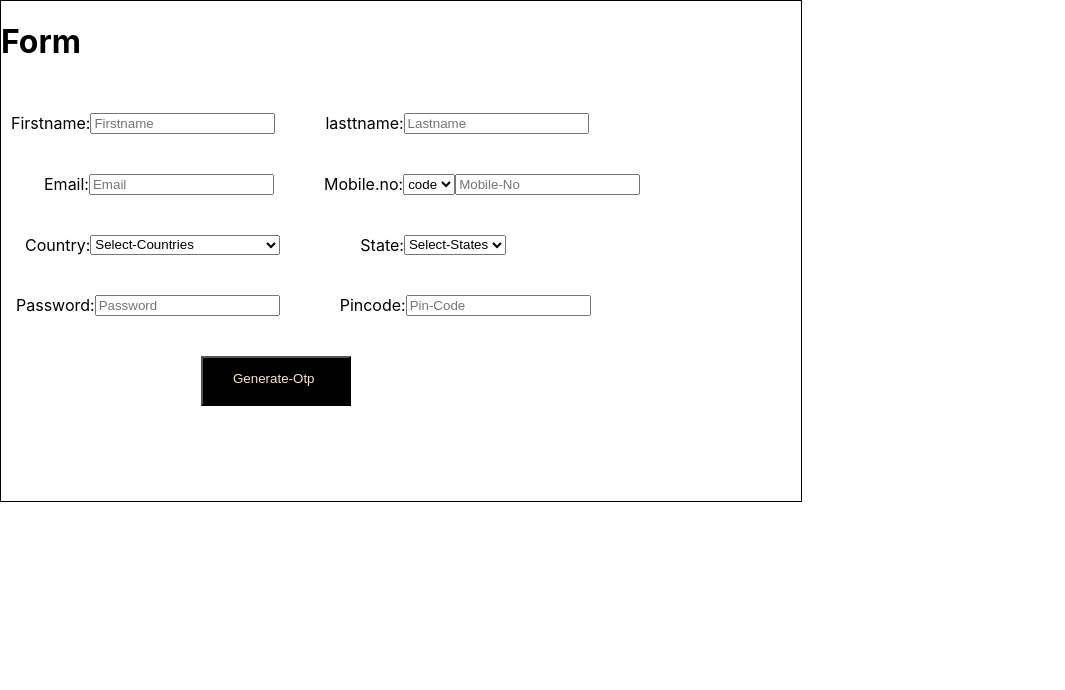
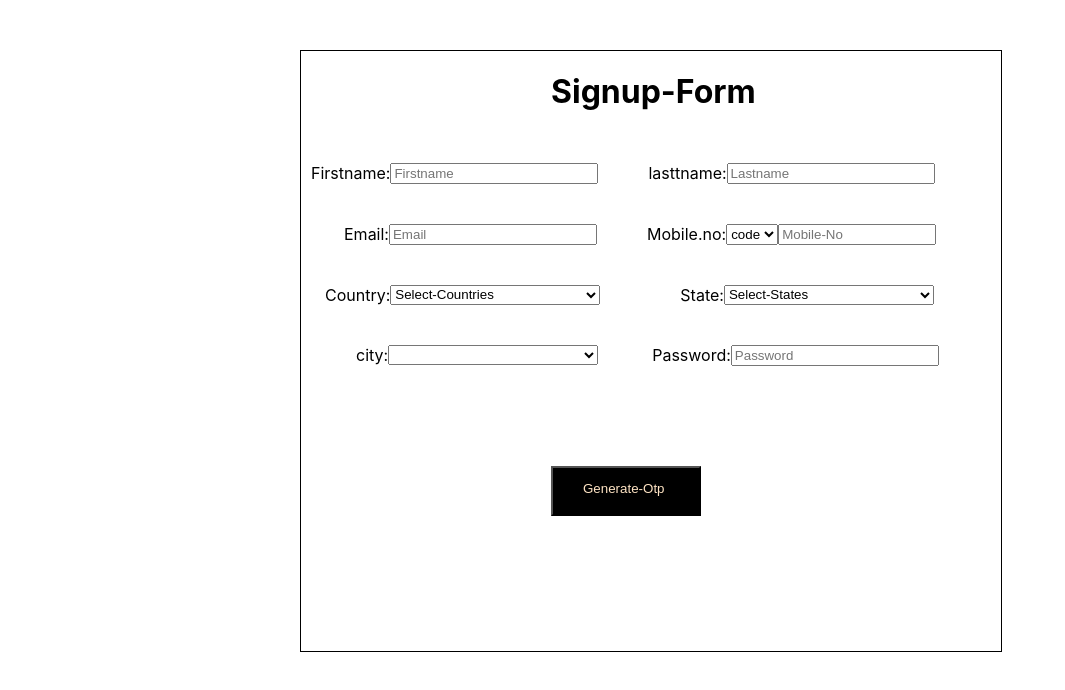
Before and after one commit to Prathvinagar/Login-with-otp, a React (Create React App) app: page /signup in a window 1280 px wide. Shown: the top 690 px of the page, without its empty margins (0-1065 px from the left). Built offline with nearby package versions, Linux system fonts and the light colour scheme; what country-state-city would draw is missing.

Commit message:
fix:validation

```diff
--- a/package.json
+++ b/package.json
@@ -11,6 +11,7 @@
     "@testing-library/jest-dom": "^5.16.5",
     "@testing-library/react": "^13.4.0",
     "@testing-library/user-event": "^13.5.0",
+    "cities": "^2.0.0",
     "country-codes-list": "^1.6.10",
     "country-state-city": "^3.1.4",
     "material-icons-react": "^1.0.4",
--- a/src/folder/Signup.js
+++ b/src/folder/Signup.js
@@ -6,6 +6,7 @@ import Countrycode from "../folder/Countrycode.json";
 import { useNavigate } from "react-router-dom";
 import { Password } from "@mui/icons-material";
 import PhoneInput from "react-phone-number-input";
+import { Country, State, city } from "country-state-city";
 
 const Signup = () => {
   const [firstname, setFirstName] = useState("");
@@ -21,9 +22,11 @@ const Signup = () => {
   const [emailError, setEmailError] = useState(false);
   const [nameError, setNameError] = useState(false);
   const [countryid, setCountryid] = useState();
+  const [city, setCity] = useState();
   const [states, setStates] = useState([]);
   const [stateid, setStateid] = useState();
   const [otp, setOtp] = useState("");
+  const [emptyerror, setEmptyerror] = useState(false);
 
   const navigate = useNavigate();
 
@@ -36,19 +39,22 @@ const Signup = () => {
   const handleFirst = (e) => {
     const fname = e.target.value;
 
-    if (fname.length <= 3) {
-      setNameError(true);
+    if (!fname) {
+      setNameError("Please Enter Firstname");
+    } else if (fname.length <= 3) {
+      setNameError("Name length must be greater then 2 characters");
     } else {
-      setNameError(false);
+      setNameError("");
     }
     setFirstName(fname);
   };
 
   const handleLast = (e) => {
     const lname = e.target.value;
-
-    if (lname.length <= 3) {
-      setLError(true);
+    if (!lname) {
+      setLError("Please Enter lastname");
+    } else if (lname.length <= 3) {
+      setLError("Name length must be greater then 2 characters");
     } else {
       setLError(false);
     }
@@ -57,35 +63,28 @@ const Signup = () => {
 
   const handleEmail = (e) => {
     const mail = e.target.value;
-
-    if (!mail.match(emailregex)) {
-      setEmailError(true);
+    if (!mail) {
+      setEmailError("please Enter Email");
+    } else if (!mail.match(emailregex)) {
+      setEmailError("Invalid Email");
     } else {
-      setEmailError(false);
+      setEmailError("");
     }
     setEmail(mail);
   };
   const handleMobile = (e) => {
     const mobileno = e.target.value;
 
-    if (mobileno.length != 10) {
-      setMobileError(true);
+    if (mobileno === "") {
+      setMobileError("Please Enter Mobile.no");
+    } else if (mobileno.length !== 10 && mobileno.length > 1) {
+      setMobileError("Mob no is less than 10 number");
     } else {
       setMobileError(false);
     }
     setMobile(mobileno);
   };
   const handleCountrycode = (e) => {};
-  const handlePincode = (e) => {
-    const Pinno = e.target.value;
-
-    if (Pinno.length > 6) {
-      setPinError(true);
-    } else {
-      setPinError(false);
-    }
-    setPincode(Pinno);
-  };
 
   const handleCountry = (e) => {
     const getcountryId = e.target.value;
@@ -98,28 +97,33 @@ const Signup = () => {
   };
   const handlePassword = (e) => {
     const password = e.target.value;
+
+    if (password === "") {
+      setPasswordError("Please Enter Password");
+    } else if (!password.match(regex)) {
+      setPasswordError("Password Contain 1 Capital-letter,symbol & Number");
+    } else {
+      setPasswordError(false);
+    }
     setPassword(password);
-    if (password.match(regex)) {
-      setPasswordError(false);
-    } else {
-      setPasswordError(true);
-    }
   };
 
   const handleSubmit = (e) => {
     e.preventDefault();
 
     const fname = e.target[0].value;
-
-    if (fname.length <= 3) {
-      setNameError(true);
+    if (!fname) {
+      setNameError("Please Enter Firstname");
+    } else if (fname.length <= 3) {
+      setNameError("Name is too sort");
     } else {
-      setNameError(false);
+      setNameError("");
     }
 
     const lname = e.target[1].value;
-
-    if (lname.length <= 3) {
+    if (!lname) {
+      setLError("Please Enter lastname");
+    } else if (lname.length <= 3) {
       setLError(true);
     } else {
       setLError(false);
@@ -127,47 +131,43 @@ const Signup = () => {
     setLastName(lname);
 
     const mail = e.target[2].value;
-
-    if (!mail.match(emailregex)) {
-      setEmailError(true);
+    if (!mail) {
+      setEmailError("Please Enter Email");
+    } else if (!mail.match(emailregex)) {
+      setEmailError("Invalid Email");
     } else {
       setEmailError(false);
     }
 
     const mobileno = e.target[3].value;
 
-    if (mobileno.length != 10) {
-      setMobileError(true);
+    if (!mobile) {
+      setMobileError("Please Enter Mobile.no");
+    } else if (mobileno.length !== 10 && mobileno.length > 1) {
+      setMobileError("Mob no is less than 10 number");
     } else {
       setMobileError(false);
     }
 
-    const Pinno = e.target[4].value;
-
-    if (Pinno.length > 6 || Pinno == "") {
-      setPinError(true);
-    } else {
-      setPinError(false);
-    }
-
-    const password = e.target[5].value;
-
-    if (!password.match(regex)) {
-      setPasswordError(true);
+    const password = e.target[8].value;
+    if (!password) {
+      console.log("password", password);
+      setPasswordError("Please Enter Password");
+    } else if (!password.match(regex)) {
+      setPasswordError("Password Contain 1 Capital-letter,symbol & Number");
     } else {
       setPasswordError(false);
     }
+
     if (
       firstname === "" ||
       lastname === "" ||
       mobile === "" ||
-      pincode === "" ||
       email === "" ||
       states === "" ||
       countryid === "" ||
       password === ""
     ) {
-      alert("Please Filled All Input filed");
       navigate("/signup");
     } else {
       let oneTimePass = Math.floor(100000 + Math.random() * 1000);
@@ -179,10 +179,12 @@ const Signup = () => {
     }
   };
 
+  const handleCity = (e) => {};
+
   return (
     <div className="maindiv">
       <div className="formdiv">
-        <h1>Form</h1>
+        <h1 className="headingsignup">Signup-Form</h1>
 
         <div className="containerdiv">
           <form onSubmit={handleSubmit}>
@@ -207,21 +209,19 @@ const Signup = () => {
                     id="firstName"
                     value={firstname}
                     onChange={handleFirst}
+                    className="inputfield"
                   />
                 </div>
-                {nameError ? (
+
                 <span
                   style={{
                     color: "red",
                     fontSize: "12px",
-                      paddingLeft: "10px",
+                    paddingLeft: "87px",
                   }}
                 >
-                    Name length must be greater then 2 characters
+                  {nameError}
                 </span>
-                ) : (
-                  " "
-                )}
               </div>
 
               <div
@@ -244,21 +244,19 @@ const Signup = () => {
                     id="LastName"
                     value={lastname}
                     onChange={handleLast}
+                    className="inputfield"
                   />
                 </div>
-                {lError ? (
+
                 <span
                   style={{
                     color: "red",
                     fontSize: "12px",
-                      paddingLeft: "50px",
+                    paddingLeft: "127px",
                   }}
                 >
-                    Name length must be greater then 2 characters
+                  {lError}
                 </span>
-                ) : (
-                  " "
-                )}
               </div>
             </div>
             <br />
@@ -285,21 +283,19 @@ const Signup = () => {
                     id="email"
                     value={email}
                     onChange={handleEmail}
+                    className="inputfield"
                   />
                 </div>
-                {emailError ? (
+
                 <span
                   style={{
                     color: "red",
                     fontSize: "12px",
-                      paddingLeft: "44px",
+                    paddingLeft: "87px",
                   }}
                 >
-                    Invalid-Email
+                  {emailError}
                 </span>
-                ) : (
-                  " "
-                )}
               </div>
 
               <div
@@ -337,22 +333,19 @@ const Signup = () => {
                     id="Mobno"
                     value={mobile}
                     onChange={handleMobile}
+                    className="inputfieldmob"
                   ></input>
                 </div>
 
-                {mobileError ? (
                 <span
                   style={{
                     color: "red",
                     fontSize: "12px",
-                      paddingLeft: "50px",
+                    paddingLeft: "127px",
                   }}
                 >
-                    Invalid Mob-no
+                  {mobileError}
                 </span>
-                ) : (
-                  " "
-                )}
               </div>
             </div>
             <br />
@@ -362,8 +355,8 @@ const Signup = () => {
               <label className="countrytext">Country:</label>
               <select
                 name="Contries"
-                className="countryselect"
                 onChange={(e) => handleCountry(e)}
+                className="inputfieldcountry"
               >
                 <option>Select-Countries</option>
                 {countrydata.map((getcountry, index) => {
@@ -376,8 +369,10 @@ const Signup = () => {
               </select>
 
               <label className="stattext">State:</label>
-              <select name="states" className="statesselect">
-                <option>Select-States</option>
+              <select name="states" className="inputfieldstates">
+                <option style={{ backgroundColor: "black" }}>
+                  Select-States
+                </option>
                 {states.map((getstate, index) => {
                   return (
                     <option value={getstate.state_id} key={index}>
@@ -404,28 +399,16 @@ const Signup = () => {
                     flexDirection: "row",
                   }}
                 >
-                  <label className="citytext">Password:</label>
-                  <input
-                    placeholder="Password"
+                  <label className="citytext">city:</label>
+                  <select
+                    placeholder="City"
                     type="text"
-                    id="pass"
-                    value={password}
-                    onChange={handlePassword}
+                    value={city}
+                    onChange={handleCity}
+                    className="inputfieldcity"
                   />
+                  <option></option>
                 </div>
-                {passwordError ? (
-                  <span
-                    style={{
-                      color: "red",
-                      fontSize: "12px",
-                      paddingLeft: "15px",
-                    }}
-                  >
-                    Please input correct password
-                  </span>
-                ) : (
-                  ""
-                )}
               </div>
 
               <div
@@ -441,32 +424,28 @@ const Signup = () => {
                     flexDirection: "row",
                   }}
                 >
-                  <label className="pintext">Pincode:</label>
+                  <label className="passtext">Password:</label>
                   <input
-                    placeholder="Pin-Code"
-                    type="text"
-                    id="Pin"
-                    value={pincode}
-                    onChange={handlePincode}
+                    placeholder="Password"
+                    type="password"
+                    id="pass"
+                    value={password}
+                    onChange={handlePassword}
+                    className="inputfield"
                   />
                 </div>
 
-                {pinError ? (
                 <span
                   style={{
                     color: "red",
                     fontSize: "12px",
-                      paddingLeft: "60px",
+                    paddingLeft: "123px",
                   }}
                 >
-                    Invalid Pincode maximum Number is 6
+                  {passwordError}
                 </span>
-                ) : (
-                  " "
-                )}
               </div>
             </div>
-
             <button className="otp-btn">Generate-Otp</button>
           </form>
         </div>
--- a/src/folder/signup.css
+++ b/src/folder/signup.css
@@ -4,12 +4,17 @@
     padding:0px;
 
 }
+.headingsignup{
+    padding-left: 250px;
+}
 
 .formdiv{
 
-    height: 500px;
-    width: 800px;
+    height: 600px;
+    width: 700px;
     border: 1px solid black;
+    margin-left: 300px;
+    margin-top: 50px;
 }
 .containerdiv{
 
@@ -55,12 +60,14 @@ padding-left: 43px;
 }
 .stattext{
     padding-left: 80px;
+
+
 }
 .citytext{
-    padding-left: 15px;
+    padding-left: 55px;
 }
 .pintext{
-    padding-left: 60px;
+    padding-left:60px;
 
 }
 
@@ -70,8 +77,8 @@ height: 50px;
 position: relative;
 display: flex;
 flex-direction: row;
-left:200px;
-top:40px;
+left:250px;
+top:100px;
 padding-left: 30px;
 padding-top: 13px;
 background-color: black;
@@ -79,11 +86,31 @@ color: bisque;
 
 }
 
-.countryselect{
-    width: 190px;
-}
+
 .dropdown{
 width: 200px;
 height: 40px;
  border: 1px solid black;
 }
+.inputfield{
+
+
+    width: 200px;
+}
+.inputfieldmob{
+    width: 150px;
+}
+.inputfieldstates{
+    width: 210px;
+}
+.inputfieldcountry{
+    width: 210px;
+}
+.inputfieldcity {
+
+    width: 210px;
+}
+.passtext{
+    padding-left: 50px;
+
+}
```
Also changed, not shown: src/folder/Normal.js (+23 -26 lines), src/folder/Otpscreen.js (+7 -5 lines), 1 other file (tests, documents, lock files or other folders). Lines whose indentation alone changed are shown as unchanged.
